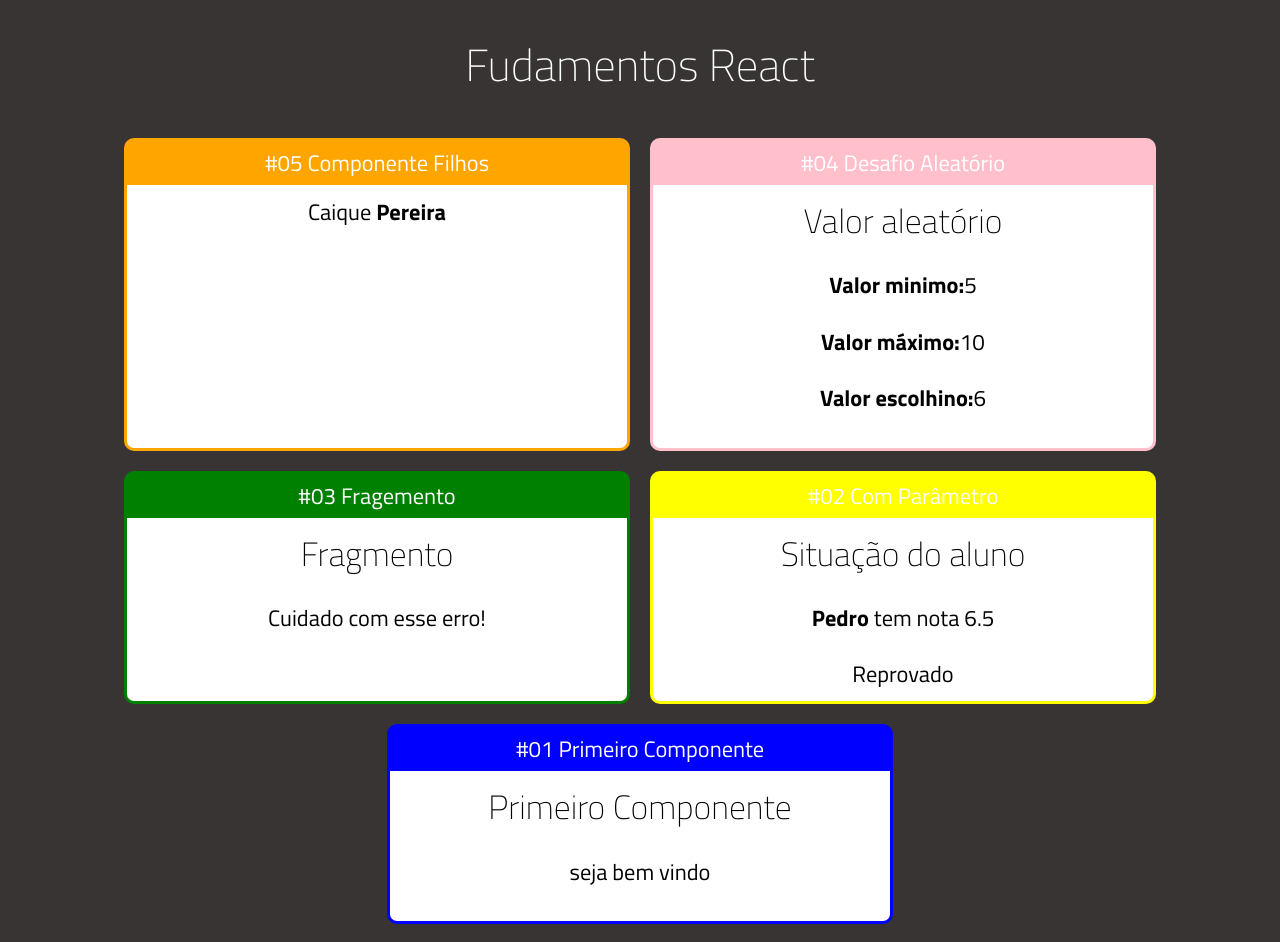
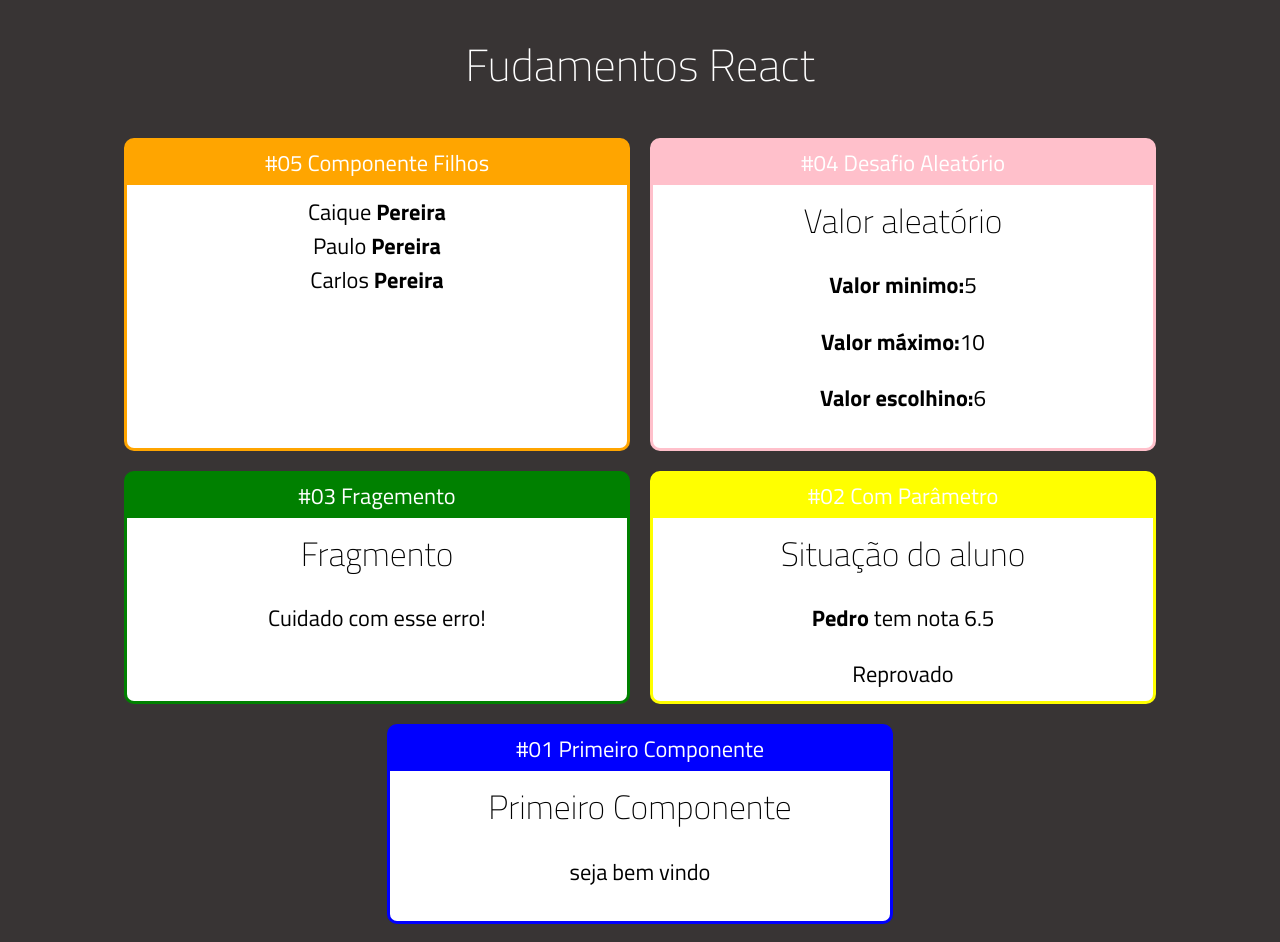
Before and after one commit to caiquewin/LearnReact, a React (Create React App) app: page / in a window 1280 px wide. Built offline with nearby package versions, Linux system fonts and the light colour scheme.

Commit message:
acidionando varios elementos dentro do elemento pai fazendo um pam

```diff
--- a/src/App.jsx
+++ b/src/App.jsx
@@ -18,8 +18,8 @@
         <Card titulo="#05 Componente Filhos" color="orange">
           <Familia sobrenome="Pereira">
           <FamiliaMembro nome="Caique"/>
-            {/* <FamiliaMembro nome="Paulo"  {...props}/>
-            <FamiliaMembro nome="Carlos"  {...props}/> */}
+            <FamiliaMembro nome="Paulo" />
+            <FamiliaMembro nome="Carlos"/>
             </Familia>
         </Card>
 
--- a/src/components/basico/Familia.jsx
+++ b/src/components/basico/Familia.jsx
@@ -5,7 +5,9 @@
     return(
         <div>
             {/* passando a propriedade do pai para o filho */}
-            {React.cloneElement(props.children,{...props})}
+            {React.Children.map(props.children,(child)=>{
+                return React.cloneElement(child,{...props})
+            })}
         </div>
     )
 }
```
